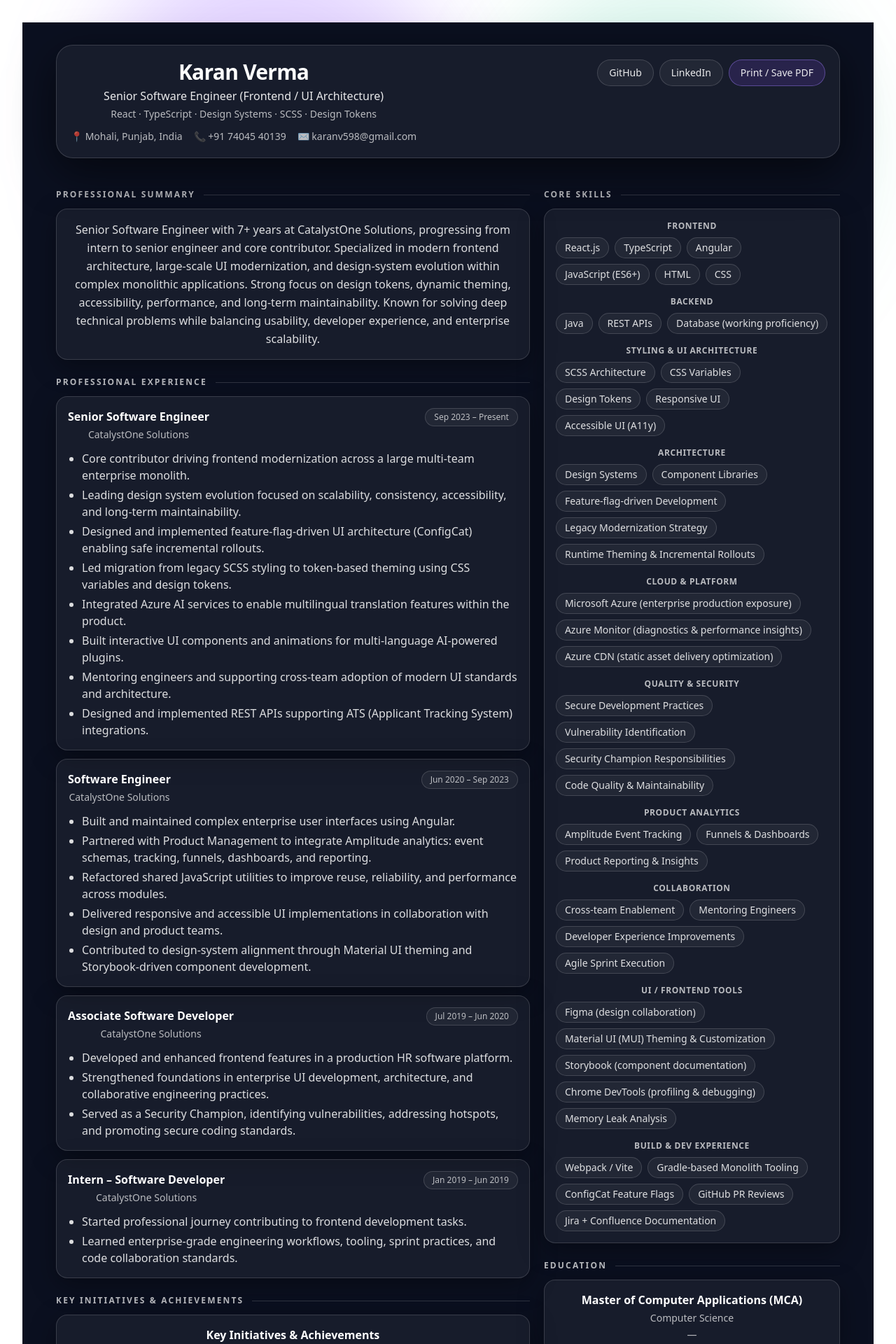
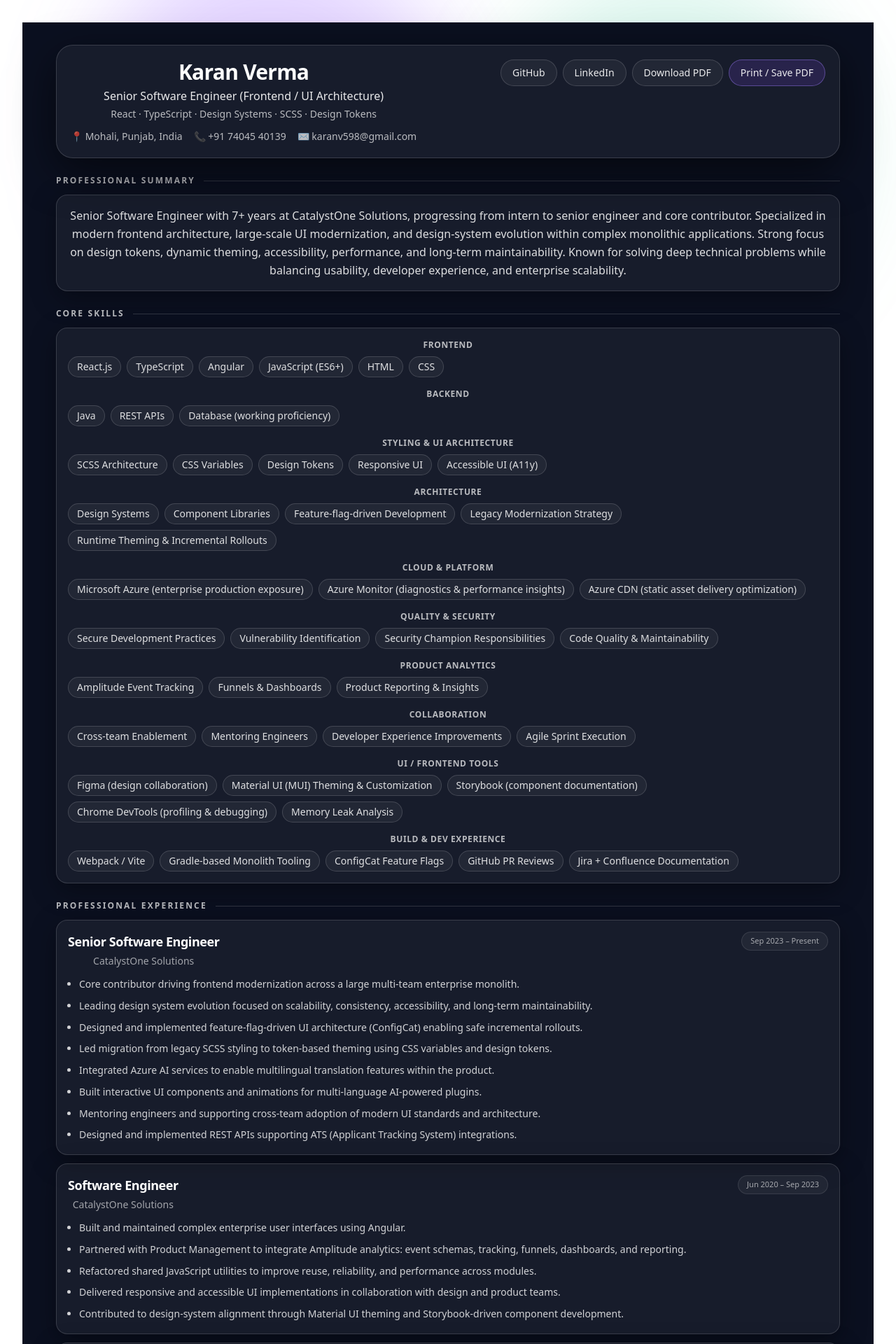
Before and after one commit to kvkaranverma/kvkaranverma.github.io, a React (Vite) app: page / in a window 1280 px wide. Shown: the top 1920 px of the page at 70% size. Built offline with nearby package versions, Linux system fonts and the light colour scheme.

Commit message:
fix: layout fix

```diff
--- a/src/components/cv/ExperienceCard.tsx
+++ b/src/components/cv/ExperienceCard.tsx
@@ -11,18 +11,18 @@ export function ExperienceCard({ exp }: ExperienceCardProps) {
       {/* Header row */}
       <div className="flex flex-wrap items-start justify-between gap-3">
         <div>
-          <h3 className="text-base font-semibold">{exp.role}</h3>
-          <p className="mt-1 text-sm text-white/70">{exp.company}</p>
+          <h3 className="text-lg font-semibold tracking-tight">{exp.role}</h3>
+          <p className="mt-1 text-sm font-medium text-white/60">{exp.company}</p>
         </div>
 
         {/* Date pill */}
-        <div className="rounded-full border border-white/15 bg-white/5 px-3 py-1 text-xs text-white/70">
+        <div className="rounded-full border border-white/10 bg-white/5 px-3 py-1 text-[11px] text-white/60">
           {exp.start} – {exp.end}
         </div>
       </div>
 
       {/* Bullet highlights */}
-      <ul className="mt-3 list-disc list-outside text-left space-y-1 pl-5 text-white/85">
+      <ul className="mt-3 list-disc list-outside space-y-2 pl-4 text-left text-sm leading-relaxed text-white/80">
         {exp.highlights.map((point) => (
           <li key={point}>{point}</li>
         ))}
--- a/src/components/cv/Hero.tsx
+++ b/src/components/cv/Hero.tsx
@@ -41,6 +41,14 @@ export function Hero({ cv }: HeroProps) {
             />
           ))}
 
+          <a
+            href="/Karan-Verma-Resume.pdf"
+            download
+            className="inline-flex items-center justify-center rounded-full border border-white/15 bg-white/5 px-4 py-2 text-sm text-white/90 hover:bg-white/10 transition-colors"
+            >
+            Download PDF
+          </a>
+
           <button
             onClick={() => window.print()}
             className="inline-flex items-center justify-center rounded-full border border-violet-400/40 bg-violet-500/15 px-4 py-2 text-sm text-white/90 hover:bg-violet-500/25 print:hidden"
--- a/src/components/ui/Card.tsx
+++ b/src/components/ui/Card.tsx
@@ -6,7 +6,12 @@ type CardProps = {
 export function Card({ children, className = "" }: CardProps) {
   return (
     <div
-      className={`rounded-2xl border border-white/15 bg-white/5 p-4 shadow-[0_10px_36px_rgba(0,0,0,0.35)] ${className}`}
+      className={[
+        "rounded-2xl border border-white/15 bg-white/5 p-4",
+        "shadow-[0_10px_36px_rgba(0,0,0,0.35)]",
+        "print:border-gray-200 print:bg-white print:shadow-none",
+        className,
+      ].join(" ")}
     >
       {children}
     </div>
--- a/src/pages/CvPage.tsx
+++ b/src/pages/CvPage.tsx
@@ -15,22 +15,21 @@ import { OpenToCard } from "../components/cv/OpenToCard";
 export default function CvPage() {
   return (
     <div className="min-h-screen bg-[#0b1020] text-white">
-      {/* Background glow (pure decoration) */}
-      <div className="pointer-events-none fixed inset-0 -z-10">
+      {/* Background glow */}
+      <div className="pointer-events-none fixed inset-0 -z-10 print:hidden">
         <div className="absolute left-[10%] top-[-10%] h-[520px] w-[520px] rounded-full bg-violet-500/25 blur-3xl" />
         <div className="absolute right-[5%] top-[-5%] h-[520px] w-[520px] rounded-full bg-emerald-500/15 blur-3xl" />
       </div>
 
       <Container>
-        {/* HERO */}
         <Hero cv={cv} />
 
-        {/* MAIN GRID */}
-        <div className="mt-5 grid gap-5 lg:grid-cols-[1.6fr_1fr]">
-          {/* LEFT COLUMN */}
-          <div>
         <Section title="Professional Summary">
           <SummaryCard summary={cv.summary} />
+        </Section>
+
+        <Section title="Core Skills">
+          <SkillsCard cv={cv} />
         </Section>
 
         <Section title="Professional Experience">
@@ -44,13 +43,6 @@ export default function CvPage() {
             ))}
           </div>
         </Section>
-          </div>
-
-          {/* RIGHT COLUMN */}
-          <aside>
-            <Section title="Core Skills">
-              <SkillsCard cv={cv} />
-            </Section>
 
         <Section title="Education">
           <EducationCard education={cv.education} />
@@ -63,14 +55,19 @@ export default function CvPage() {
         <Section title="Open To">
           <OpenToCard text={cv.closingLine} />
         </Section>
-          </aside>
-        </div>
 
-        {/* FOOTER */}
         <footer className="mt-7 flex items-center justify-center gap-2 text-sm text-white/60 print:hidden">
           <span className="h-2 w-2 rounded-full bg-violet-500 shadow-[0_0_18px_rgba(124,58,237,0.6)]" />
           <span>Built with React + TypeScript + Tailwind</span>
         </footer>
+
+        {/* Print tweaks */}
+        <style>{`
+          @media print {
+            html, body { background: #ffffff !important; }
+            * { color: #111 !important; }
+          }
+        `}</style>
       </Container>
     </div>
   );
```
Also changed, not shown: 1 other file (tests, documents, lock files or other folders). Lines whose indentation alone changed are shown as unchanged.
